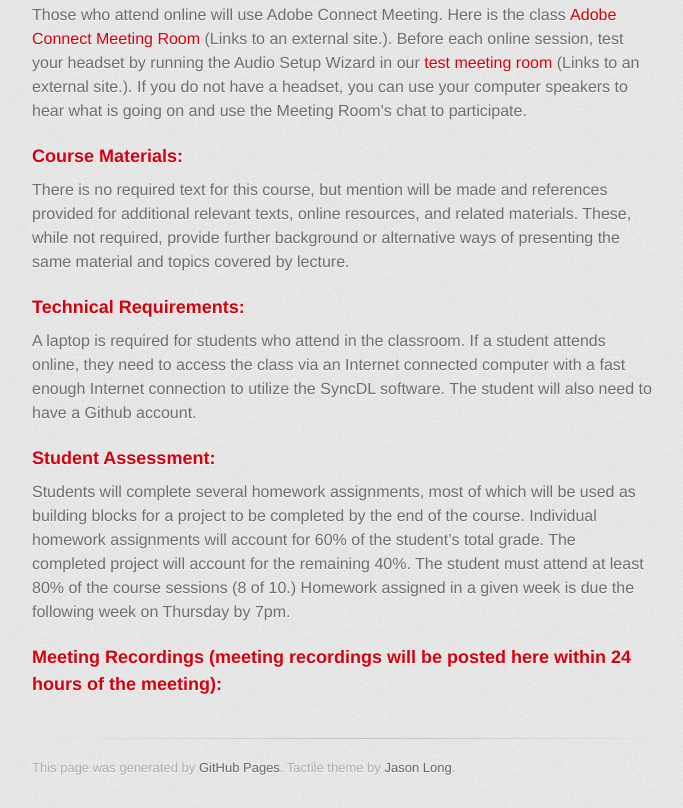
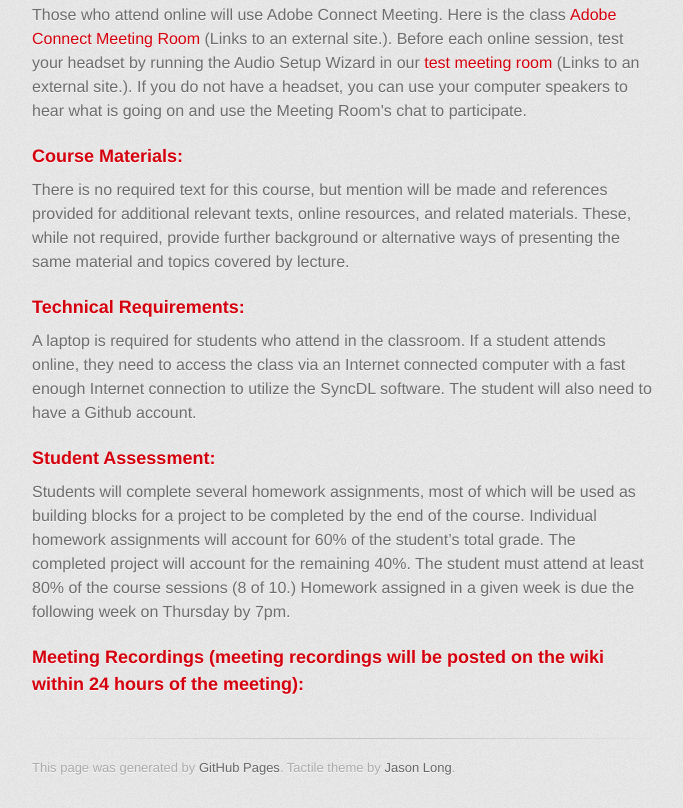
Before and after one commit to kinakuta/JSCRIPT300-Spring2016.github.io, a plain HTML site: page index.html in a window 1280 px wide. Shown: the part 1324-2132 px from the top of the page, without its empty margins (298-981 px from the left). Drawn offline with Linux system fonts and the light colour scheme; a web font is replaced by a local one.

```diff
--- a/index.html
+++ b/index.html
@@ -87,7 +87,7 @@
 <p>Students will complete several homework assignments, most of which will be used as building blocks for a project to be completed by the end of the course. Individual homework assignments will account for 60% of the student’s total grade. The completed project will account for the remaining 40%. The student must attend at least 80% of the course sessions (8 of 10.) Homework assigned in a given week is due the following week on Thursday by 7pm.</p>
 
 <h3>
-<a id="meeting-recordings-meeting-recordings-will-be-posted-here-within-24-hours-of-the-meeting" class="anchor" href="#meeting-recordings-meeting-recordings-will-be-posted-here-within-24-hours-of-the-meeting" aria-hidden="true"><span aria-hidden="true" class="octicon octicon-link"></span></a>Meeting Recordings (meeting recordings will be posted here within 24 hours of the meeting):</h3>
+<a id="meeting-recordings-meeting-recordings-will-be-posted-on-the-wiki-within-24-hours-of-the-meeting" class="anchor" href="#meeting-recordings-meeting-recordings-will-be-posted-on-the-wiki-within-24-hours-of-the-meeting" aria-hidden="true"><span aria-hidden="true" class="octicon octicon-link"></span></a>Meeting Recordings (meeting recordings will be posted on the <a href="https://github.com/JSCRIPT300-Spring2016/JSCRIPT300-Spring2016.github.io/wiki/Recordings">wiki</a> within 24 hours of the meeting):</h3>
         </section>
 
         <footer>
```
Also changed, not shown: params.json (+1 -1 lines).
